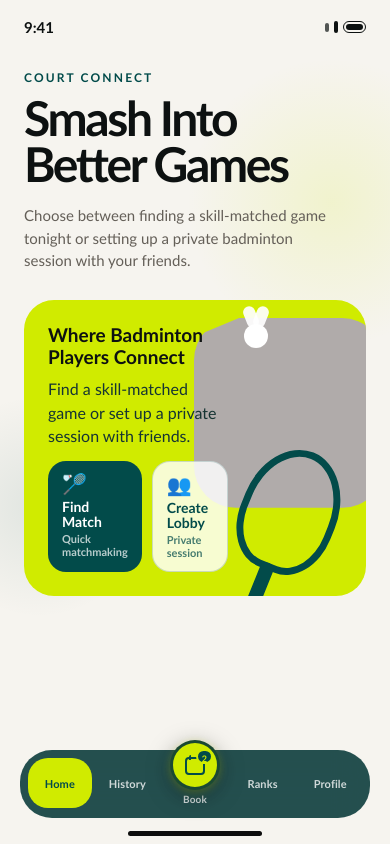
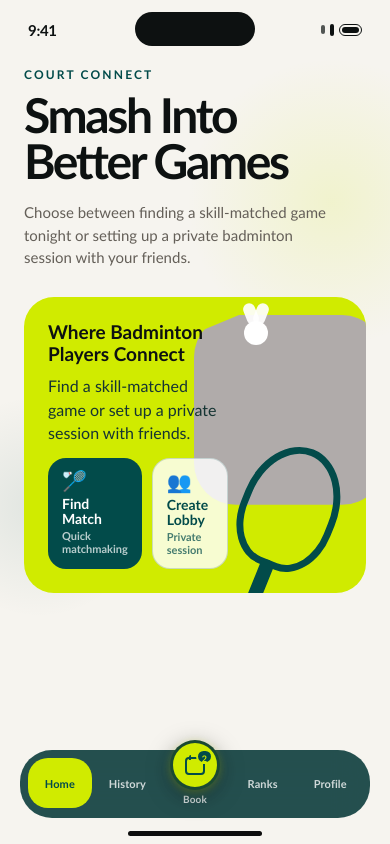
Before and after one commit to thihannyunt/badminton-app, a plain HTML site: page index.html in a window 390 px wide. Drawn offline with Linux system fonts and the light colour scheme.

Commit message:
update with iph 15 style

```diff
--- a/index.html
+++ b/index.html
@@ -11,7 +11,7 @@
     <main class="app-shell">
       <section class="phone">
         <header class="status-bar">
-          <span>9:41</span>
+          <span class="status-time">9:41</span>
           <div class="status-icons" aria-hidden="true">
             <span></span>
             <span></span>
--- a/styles.css
+++ b/styles.css
@@ -61,7 +61,7 @@ body {
   height: 852px;
   margin: 0 auto;
   overflow: hidden;
-  border-radius: 38px;
+  border-radius: 55px;
   background:
     radial-gradient(circle at 85% 24%, rgba(208, 235, 0, 0.14), transparent 20%),
     radial-gradient(circle at 10% 60%, rgba(2, 75, 74, 0.09), transparent 18%),
@@ -70,12 +70,33 @@ body {
 }
 
 .status-bar {
+  position: relative;
   display: flex;
   justify-content: space-between;
   align-items: center;
-  padding: 18px 24px 6px;
+  min-height: 59px;
+  padding: 0 28px;
   font-size: 15px;
   font-weight: 700;
+}
+
+.status-bar::after {
+  content: "";
+  position: absolute;
+  top: 12px;
+  left: 50%;
+  transform: translateX(-50%);
+  width: 120px;
+  height: 34px;
+  background: #0d1111;
+  border-radius: 20px;
+  pointer-events: none;
+}
+
+.status-time {
+  font-size: 15px;
+  font-weight: 700;
+  letter-spacing: -0.02em;
 }
 
 .status-icons {
@@ -128,7 +149,8 @@ body {
 }
 
 .hero-screen {
-  padding-bottom: 168px;
+  padding-bottom: 100px;
+  overflow: hidden;
 }
 
 .top-row {
@@ -265,7 +287,7 @@ body {
 }
 
 .hero-copy {
-  margin-top: 28px;
+  margin-top: 8px;
 }
 
 .eyebrow {
@@ -2528,7 +2550,7 @@ body {
   display: flex;
   align-items: center;
   gap: 16px;
-  padding: 16px 0 12px;
+  padding: 4px 0 12px;
 }
 
 .profile-avatar-lg {
@@ -2878,7 +2900,7 @@ body {
 
   .phone {
     width: 100%;
-    height: 100vh;
+    height: 100dvh;
     border-radius: 0;
   }
 
```
